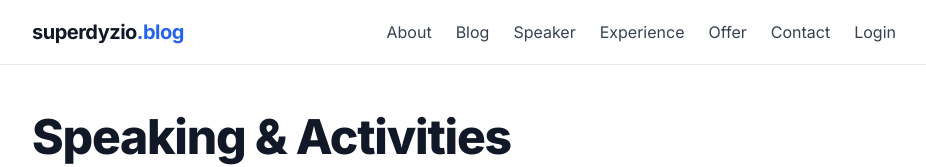
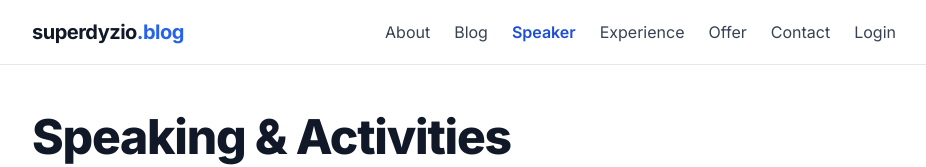
Before and after one commit to superdyzio/superdyzio.github.io, a Next.js app: page /speaker in a window 1280 px wide. Shown: the top 167 px of the page, without its empty margins (176-1102 px from the left). Built offline with nearby package versions, Linux system fonts and the light colour scheme.

Commit message:
[Junie-GPT-5.3-Codex] improve navigation

```diff
--- a/src/app/layout.tsx
+++ b/src/app/layout.tsx
@@ -3,7 +3,7 @@ import { Inter } from "next/font/google";
 import "@/styles/globals.css";
 import Link from "next/link";
 
-import AuthStatus from "@/components/AuthStatus";
+import MainNavigationLinks from "@/components/MainNavigationLinks";
 
 const inter = Inter({ subsets: ["latin"] });
 
@@ -24,8 +24,6 @@ export default function RootLayout({
 }: Readonly<{
   children: React.ReactNode;
 }>) {
-  const navLinkClassName = "text-gray-700 hover:text-blue-700 transition-colors";
-
   return (
     <html lang="en">
       <body className={`${inter.className} min-h-screen flex flex-col`}>
@@ -35,13 +33,7 @@ export default function RootLayout({
               superdyzio<span className="text-blue-600">.blog</span>
             </Link>
             <div className="w-full flex flex-wrap gap-x-4 gap-y-2 text-sm sm:w-auto sm:flex-nowrap sm:gap-5 md:gap-6 md:text-base">
-              <Link href="/#about" className={navLinkClassName}>About</Link>
-              <Link href="/blog" className={navLinkClassName}>Blog</Link>
-              <Link href="/speaker" className={navLinkClassName}>Speaker</Link>
-              <Link href="/experience" className={navLinkClassName}>Experience</Link>
-              <Link href="/offer" className={navLinkClassName}>Offer</Link>
-              <Link href="/contact" className={navLinkClassName}>Contact</Link>
-              <AuthStatus />
+              <MainNavigationLinks />
             </div>
           </nav>
         </header>
--- /dev/null
+++ b/src/components/MainNavigationLinks.tsx
@@ -0,0 +1,43 @@
+'use client';
+
+import Link from 'next/link';
+import { usePathname } from 'next/navigation';
+
+import AuthStatus from '@/components/AuthStatus';
+
+const baseNavLinkClassName = 'transition-colors';
+const inactiveNavLinkClassName = 'text-gray-700 hover:text-blue-700';
+const activeNavLinkClassName = 'text-blue-700 font-semibold';
+
+const navItems = [
+  { href: '/#about', label: 'About', pathname: '/' },
+  { href: '/blog', label: 'Blog', pathname: '/blog' },
+  { href: '/speaker', label: 'Speaker', pathname: '/speaker' },
+  { href: '/experience', label: 'Experience', pathname: '/experience' },
+  { href: '/offer', label: 'Offer', pathname: '/offer' },
+  { href: '/contact', label: 'Contact', pathname: '/contact' },
+];
+
+export default function MainNavigationLinks() {
+  const pathname = usePathname();
+
+  return (
+    <>
+      {navItems.map(({ href, label, pathname: itemPathname }) => {
+        const isActive = pathname === itemPathname || pathname?.startsWith(`${itemPathname}/`);
+
+        return (
+          <Link
+            key={href}
+            href={href}
+            aria-current={isActive ? 'page' : undefined}
+            className={`${baseNavLinkClassName} ${isActive ? activeNavLinkClassName : inactiveNavLinkClassName}`}
+          >
+            {label}
+          </Link>
+        );
+      })}
+      <AuthStatus />
+    </>
+  );
+}
```
Also changed, not shown: 22 other files (tests, documents, lock files or other folders).
